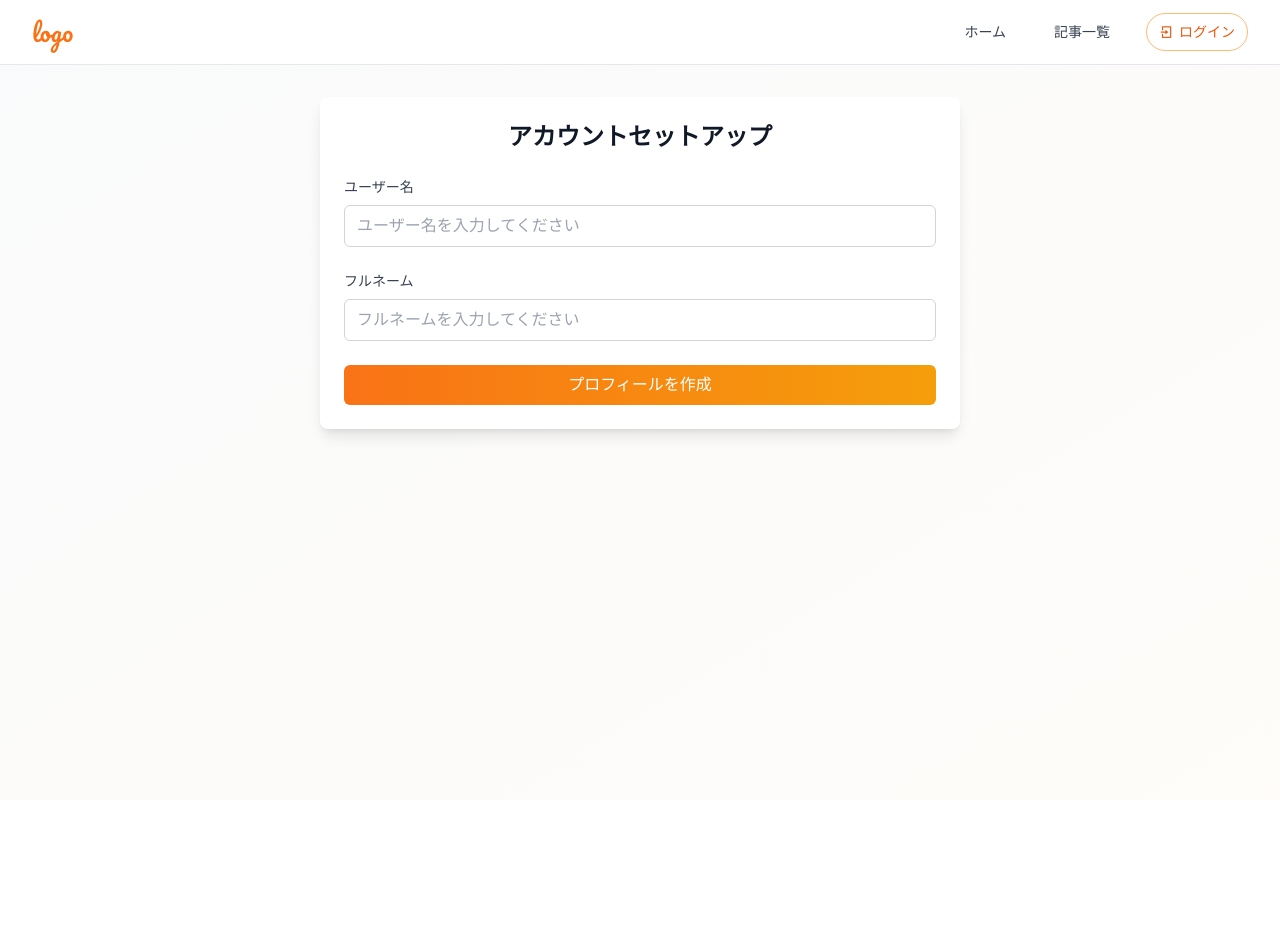
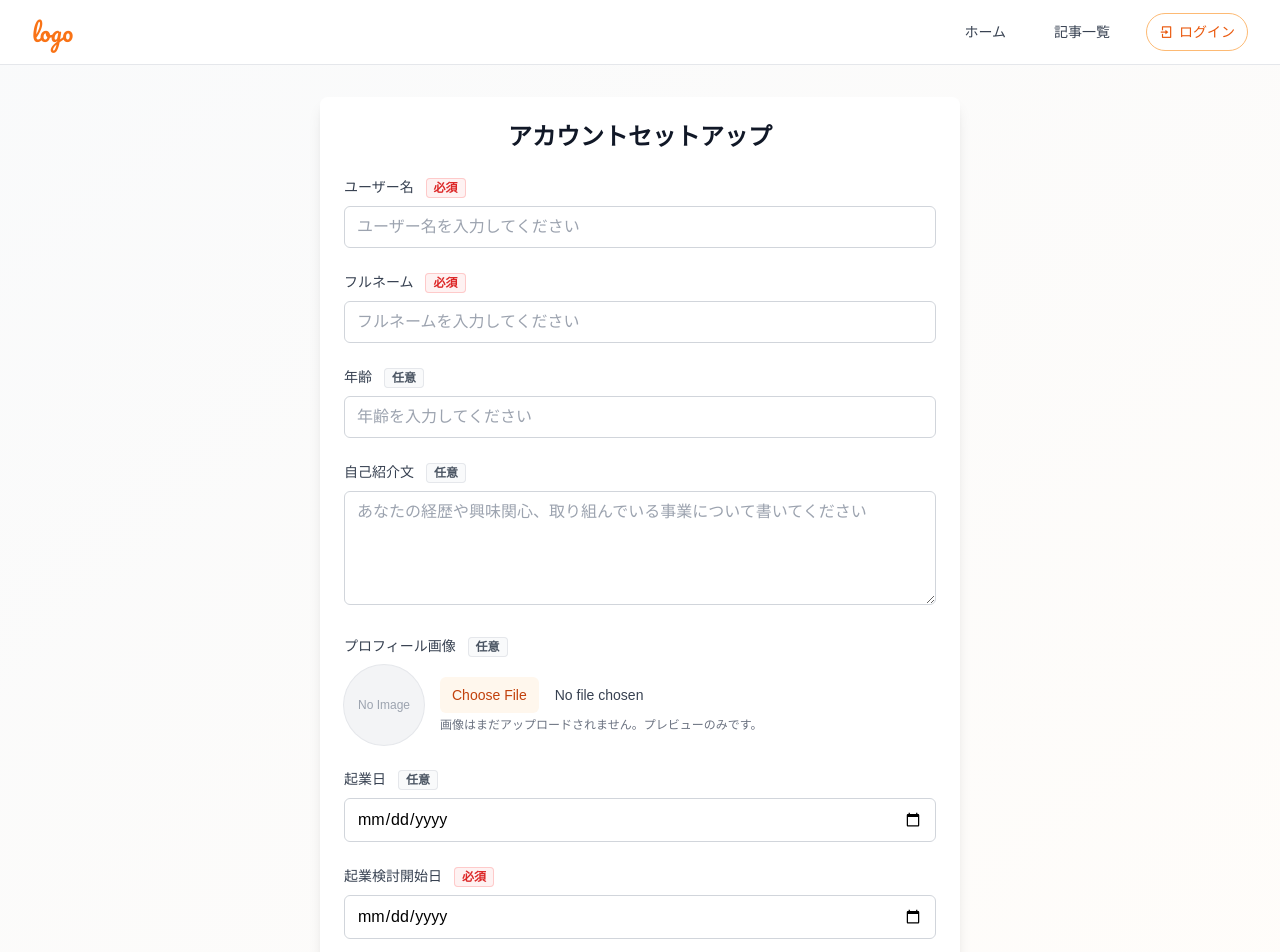
Before and after one commit to Ryoto93/start-up-media, a Next.js app: page /account-setup in a window 1280 px wide. Shown: the top 952 px of the page. Before the commit the page ends 800 px from the top, so only its background shows below. Built offline with nearby package versions, Linux system fonts and the light colour scheme; no server answers; a web font is replaced by a local one.

Commit message:
アカウントセットアップupdate

```diff
--- a/app/account-setup/AccountSetupForm.tsx
+++ b/app/account-setup/AccountSetupForm.tsx
@@ -1,6 +1,8 @@
 'use client'
 
 import { useFormStatus } from 'react-dom'
+import { useState, useMemo } from 'react'
+import Image from 'next/image'
 
 function SubmitButton() {
   const { pending } = useFormStatus()
@@ -20,11 +22,14 @@ interface AccountSetupFormProps {
 }
 
 export default function AccountSetupForm({ serverAction }: AccountSetupFormProps) {
+  const [selectedFile, setSelectedFile] = useState<File | null>(null)
+  const previewUrl = useMemo(() => (selectedFile ? URL.createObjectURL(selectedFile) : ''), [selectedFile])
+
   return (
     <form action={serverAction} className="space-y-6">
       <div>
         <label htmlFor="username" className="block text-sm font-medium text-gray-700 mb-2">
-          ユーザー名
+          ユーザー名 <span className="ml-2 inline-flex items-center rounded bg-red-50 px-2 py-0.5 text-xs font-semibold text-red-600 ring-1 ring-inset ring-red-200">必須</span>
         </label>
         <input
           type="text"
@@ -38,7 +43,7 @@ export default function AccountSetupForm({ serverAction }: AccountSetupFormProps
 
       <div>
         <label htmlFor="full_name" className="block text-sm font-medium text-gray-700 mb-2">
-          フルネーム
+          フルネーム <span className="ml-2 inline-flex items-center rounded bg-red-50 px-2 py-0.5 text-xs font-semibold text-red-600 ring-1 ring-inset ring-red-200">必須</span>
         </label>
         <input
           type="text"
@@ -50,6 +55,86 @@ export default function AccountSetupForm({ serverAction }: AccountSetupFormProps
         />
       </div>
 
+      <div>
+        <label htmlFor="age" className="block text-sm font-medium text-gray-700 mb-2">
+          年齢 <span className="ml-2 inline-flex items-center rounded bg-gray-50 px-2 py-0.5 text-xs font-semibold text-gray-600 ring-1 ring-inset ring-gray-200">任意</span>
+        </label>
+        <input
+          type="number"
+          id="age"
+          name="age"
+          min={0}
+          inputMode="numeric"
+          className="w-full px-3 py-2 border border-gray-300 rounded-md focus:outline-none focus:ring-2 focus:ring-orange-500 focus:border-transparent"
+          placeholder="年齢を入力してください"
+        />
+      </div>
+
+      <div>
+        <label htmlFor="bio" className="block text-sm font-medium text-gray-700 mb-2">
+          自己紹介文 <span className="ml-2 inline-flex items-center rounded bg-gray-50 px-2 py-0.5 text-xs font-semibold text-gray-600 ring-1 ring-inset ring-gray-200">任意</span>
+        </label>
+        <textarea
+          id="bio"
+          name="bio"
+          rows={4}
+          className="w-full px-3 py-2 border border-gray-300 rounded-md focus:outline-none focus:ring-2 focus:ring-orange-500 focus:border-transparent"
+          placeholder="あなたの経歴や興味関心、取り組んでいる事業について書いてください"
+        />
+      </div>
+
+      <div>
+        <label className="block text-sm font-medium text-gray-700 mb-2">
+          プロフィール画像 <span className="ml-2 inline-flex items-center rounded bg-gray-50 px-2 py-0.5 text-xs font-semibold text-gray-600 ring-1 ring-inset ring-gray-200">任意</span>
+        </label>
+        <div className="flex items-center gap-4">
+          <div className="h-20 w-20 rounded-full overflow-hidden bg-gray-100 ring-1 ring-gray-200 flex items-center justify-center">
+            {previewUrl ? (
+              <Image src={previewUrl} alt="選択したプロフィール画像のプレビュー" width={80} height={80} className="h-20 w-20 object-cover" unoptimized />
+            ) : (
+              <span className="text-xs text-gray-400">No Image</span>
+            )}
+          </div>
+          <div>
+            <input
+              type="file"
+              accept="image/*"
+              onChange={(e) => {
+                const file = e.currentTarget.files?.[0] || null
+                setSelectedFile(file)
+              }}
+              className="block w-full text-sm text-gray-700 file:mr-4 file:rounded-md file:border-0 file:bg-orange-50 file:px-3 file:py-2 file:text-orange-700 hover:file:bg-orange-100"
+            />
+            <p className="mt-1 text-xs text-gray-500">画像はまだアップロードされません。プレビューのみです。</p>
+          </div>
+        </div>
+      </div>
+
+      <div>
+        <label htmlFor="entrepreneurship_start_date" className="block text-sm font-medium text-gray-700 mb-2">
+          起業日 <span className="ml-2 inline-flex items-center rounded bg-gray-50 px-2 py-0.5 text-xs font-semibold text-gray-600 ring-1 ring-inset ring-gray-200">任意</span>
+        </label>
+        <input
+          type="date"
+          id="entrepreneurship_start_date"
+          name="entrepreneurship_start_date"
+          className="w-full px-3 py-2 border border-gray-300 rounded-md focus:outline-none focus:ring-2 focus:ring-orange-500 focus:border-transparent"
+        />
+      </div>
+
+      <div>
+        <label htmlFor="consideration_start_date" className="block text-sm font-medium text-gray-700 mb-2">
+          起業検討開始日 <span className="ml-2 inline-flex items-center rounded bg-red-50 px-2 py-0.5 text-xs font-semibold text-red-600 ring-1 ring-inset ring-red-200">必須</span>
+        </label>
+        <input
+          type="date"
+          id="consideration_start_date"
+          name="consideration_start_date"
+          required
+          className="w-full px-3 py-2 border border-gray-300 rounded-md focus:outline-none focus:ring-2 focus:ring-orange-500 focus:border-transparent"
+        />
+      </div>
+
       <SubmitButton />
     </form>
   )
--- a/lib/data/users.ts
+++ b/lib/data/users.ts
@@ -6,6 +6,11 @@ import { redirect } from 'next/navigation'
 interface CreateProfileData {
   username: string
   full_name: string
+  age?: number | null
+  bio?: string | null
+  avatar_url?: string | null
+  entrepreneurship_start_date?: string | null
+  consideration_start_date: string
 }
 
 function isFormData(input: unknown): input is FormData {
@@ -16,7 +21,14 @@ function normalizeInput(input: FormData | CreateProfileData): CreateProfileData
   if (isFormData(input)) {
     const username = String(input.get('username') ?? '').trim()
     const full_name = String(input.get('full_name') ?? '').trim()
-    return { username, full_name }
+    const rawAge = String(input.get('age') ?? '').trim()
+    const ageNum = rawAge ? Number(rawAge) : NaN
+    const age = Number.isFinite(ageNum) ? ageNum : null
+    const bio = (input.get('bio') ? String(input.get('bio')).trim() : '') || null
+    const avatar_url = (input.get('avatar_url') ? String(input.get('avatar_url')).trim() : '') || null
+    const entrepreneurship_start_date = (input.get('entrepreneurship_start_date') ? String(input.get('entrepreneurship_start_date')).trim() : '') || null
+    const consideration_start_date = String(input.get('consideration_start_date') ?? '').trim()
+    return { username, full_name, age, bio, avatar_url, entrepreneurship_start_date, consideration_start_date }
   }
   return input
 }
@@ -27,11 +39,18 @@ function normalizeInput(input: FormData | CreateProfileData): CreateProfileData
  * - 既存行がある場合は upsert で更新
  */
 export async function createProfile(data: FormData | CreateProfileData) {
-  const { username, full_name } = normalizeInput(data)
+  const {
+    username,
+    full_name,
+    age = null,
+    bio = null,
+    avatar_url = null,
+    entrepreneurship_start_date = null,
+    consideration_start_date,
+  } = normalizeInput(data)
 
-  if (!username || !full_name) {
-    throw new Error('ユーザー名とフルネームは必須です。')
-  }
+  if (!username || !full_name) throw new Error('ユーザー名とフルネームは必須です。')
+  if (!consideration_start_date) throw new Error('起業検討開始日は必須です。')
 
   try {
     const supabase = createServer()
@@ -59,6 +78,11 @@ export async function createProfile(data: FormData | CreateProfileData) {
           id: user.id,
           username,
           full_name,
+          age,
+          bio,
+          avatar_url,
+          entrepreneurship_start_date,
+          consideration_start_date,
           created_at: nowIso,
           updated_at: nowIso,
         },
```
